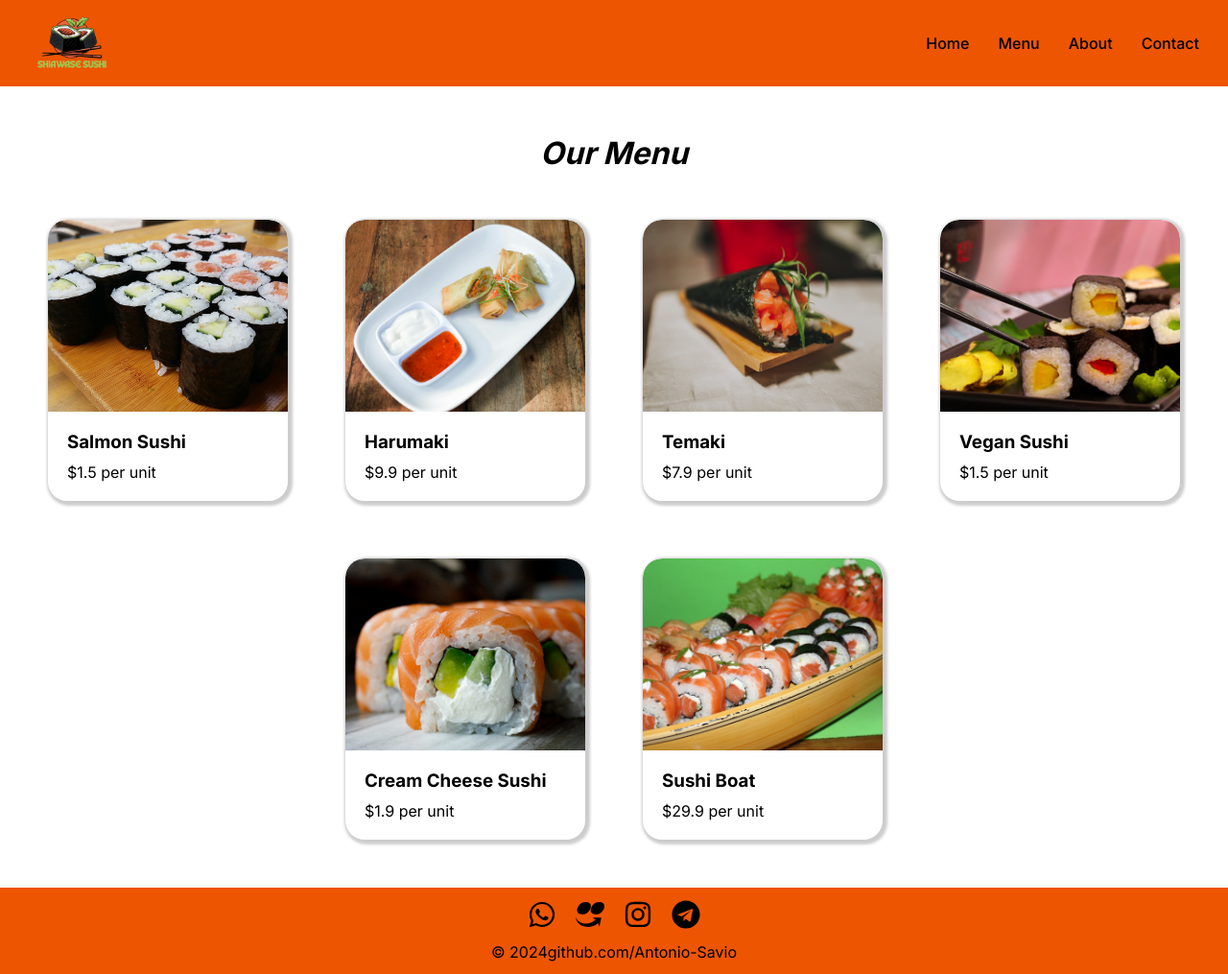
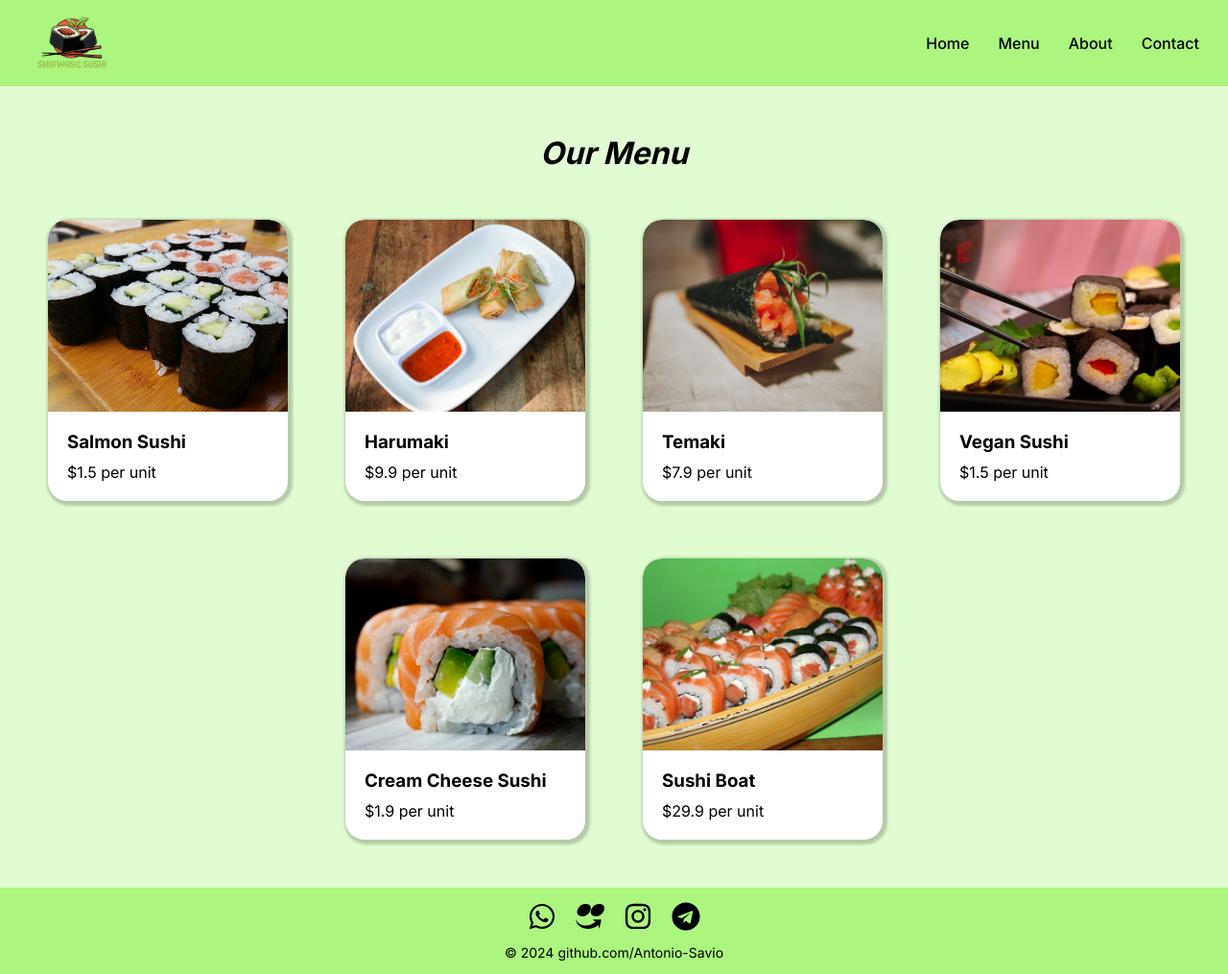
Before and after one commit to Antonio-Savio/sushi-restaurant, a React (Create React App) app: page /menu in a window 1280 px wide. Shown: the whole page at 96% size. Built offline with nearby package versions, Linux system fonts and the light colour scheme.

Commit message:
styles changed

```diff
--- a/src/components/Footer.js
+++ b/src/components/Footer.js
@@ -22,7 +22,7 @@ const Footer = () => {
 
 const BaseBoard = styled.footer`
     height: 90px;
-    background-color: #e50;
+    background-color: var(--main-color);
     display: flex;
     flex-direction: column;
     align-items: center;
@@ -45,6 +45,14 @@ const BaseBoard = styled.footer`
     ul li svg:hover {
         color: #fff;
     }
+
+    p {
+        font-size: 14px;
+    }
+
+    p a {
+        margin-left: 4px;
+    }
 `
 
 export default Footer
--- a/src/components/MenuItem.js
+++ b/src/components/MenuItem.js
@@ -19,6 +19,7 @@ const Card = styled.div`
     cursor: pointer;
     overflow: hidden;
     transition: 0.3s ease;
+    background-color: #fff;
 
     &:hover {
         box-shadow: 2px 2px 5px 5px rgba(0, 0, 0, 0.2);
--- a/src/components/Nav.js
+++ b/src/components/Nav.js
@@ -31,7 +31,7 @@ const Header = styled.header`
     display: flex;
     align-items: center;
     justify-content: space-between;
-    background-color: #e50;
+    background-color: var(--main-color);
     padding: 0px 30px;
 
     a:first-of-type {
@@ -68,8 +68,8 @@ const Header = styled.header`
         background-color: #000;
         position: relative;
         display: block;
-        width: 30px;
-        height: 2px;
+        width: 34px;
+        height: 3px;
         top: 29px;
         left: 35px;
         transition: 0.5s ease-in-out;
@@ -86,11 +86,11 @@ const Header = styled.header`
     }
 
     span::before {
-        top: -10px;
+        top: -12px;
     }
 
     span::after {
-        bottom: -10px;
+        bottom: -12px;
     }
 
     span.openedMenu {
@@ -115,13 +115,15 @@ const Header = styled.header`
         & div:last-child {
             flex-direction: column;
             align-items: center;
-            background-color: #e50;
+            background-color: var(--main-color);
             position: absolute;
             right: 0;
             top: 0;
             margin-top: 90px;
             padding: 30px;
             display: none;
+            border-bottom-left-radius: 8px;
+            border-bottom-right-radius: 8px;
         }
 
         div.openedMenu {
--- a/src/pages/About.js
+++ b/src/pages/About.js
@@ -49,6 +49,7 @@ const Main = styled.main`
     display: flex;
     flex-direction: column;
     padding: 50px 150px;
+    background-color: var(--background-color);
 
     h1 {
         align-self: center;
@@ -65,6 +66,14 @@ const Main = styled.main`
     div {
         align-self: center;
     }
+
+    @media (max-width: 600px) {
+        padding: 50px 50px;
+
+        p {
+            font-size: 16px;
+        }
+    }
 `
 
 export default About
--- a/src/pages/Contact.js
+++ b/src/pages/Contact.js
@@ -25,7 +25,9 @@ const Contact = () => {
                         name="message"
                         id="message"
                     ></textarea>
-                </form>'
+
+                    <button type="submit">Submit</button>
+                </form>
             </div>
         </Main>
     )
@@ -33,23 +35,24 @@ const Contact = () => {
 
 const Main = styled.main`
     display: flex;
-    align-items: center;
 
     .left-side {
         width: 50vw;
         background: url(${Shiawase}) no-repeat center;
         background-size: cover;
-        height: 90vh;
     }
 
     .right-side {
         width: 50vw;
         padding: 50px;
+        height: 80vh;
+        background-color: var(--background-color);
     }
 
     h1 {
         margin-bottom: 50px;
         font-style: oblique;
+        text-align: center;
     }
 
     label {
@@ -57,14 +60,39 @@ const Main = styled.main`
         margin-bottom: 5px;
     }
 
-    input {
-        margin-bottom: 5px;
+    input, textarea, button {
+        margin-bottom: 10px;
         width: 100%;
+        outline: none;
+        padding: 10px;
+        border: none;
+        border-radius: 8px;
+        box-shadow: 2px 2px 3px 3px rgba(0, 0, 0, 0.2);
+    }
+
+    input:hover, textarea:hover, button:hover {
+        box-shadow: 2px 2px 4px 4px rgba(0, 0, 0, 0.2);
     }
 
     textarea {
         width: 100%;
     }
+
+    button {
+        background-color: var(--main-color);
+        margin-top: 10px;
+        cursor: pointer;
+    }
+
+    @media (max-width: 600px) {
+        .left-side {
+            display: none;
+        }
+
+        .right-side {
+            width: 100vw;
+        }
+    }
 `
 
 export default Contact
--- a/src/pages/Home.js
+++ b/src/pages/Home.js
@@ -51,7 +51,7 @@ const Main = styled.main`
         font-weight: 500;
         font-size: 18px;
         letter-spacing: 1px;
-        background-color: #e50;
+        background-color: var(--main-color);
         border-radius: 8px;
         cursor: pointer;
         transition: 0.2s;
--- a/src/pages/Menu.js
+++ b/src/pages/Menu.js
@@ -27,6 +27,7 @@ const Main = styled.main`
     flex-direction: column;
     align-items: center;
     padding-top: 50px;
+    background-color: var(--background-color);
 
     h1 {
         font-style: oblique;
--- a/src/styles/global-style.js
+++ b/src/styles/global-style.js
@@ -1,6 +1,11 @@
 import { createGlobalStyle } from 'styled-components';
 
 export const GlobalStyle = createGlobalStyle`
+  :root {
+    --main-color: #aaf67F;
+    --background-color: rgb(212, 251, 191, 0.7);
+  }
+
   * {
     margin: 0;
     padding: 0;
```
